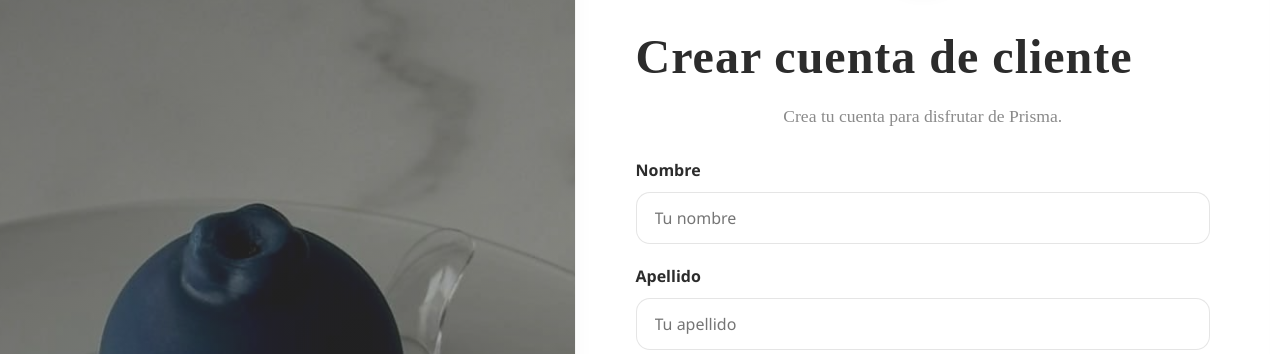
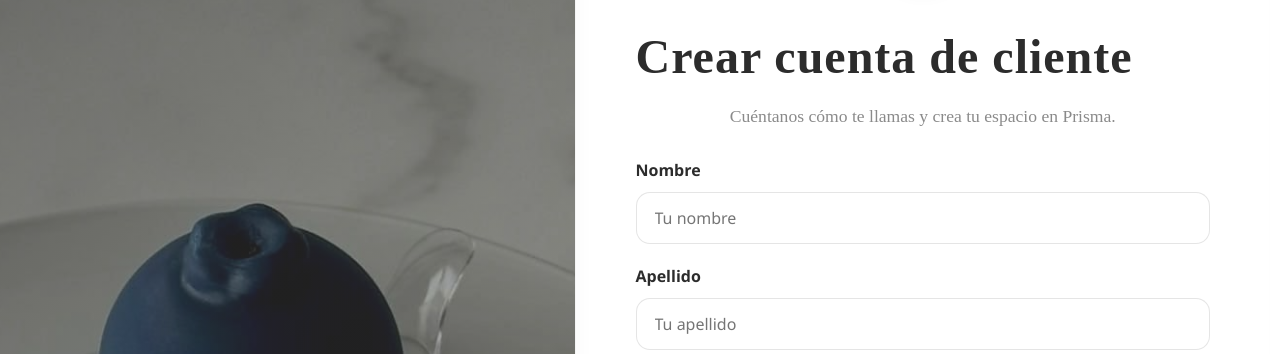
Before and after one commit to D45-csm/PrismaWeb, a Django app: page /usuarios/registro/ in a window 1280 px wide. Shown: the part 159-513 px from the top of the page. Run offline with Django 5.2, Linux system fonts and the light colour scheme; some libraries are stand-ins or nearby versions.

Commit message:
Actualizar el subtítulo en la plantilla de registro para mejorar la claridad del mensaje al usuario.

```diff
--- a/APP/usuarios/templates/usuarios/registro.html
+++ b/APP/usuarios/templates/usuarios/registro.html
@@ -19,7 +19,7 @@
                 <img src="{% static 'img/logo_prisma.png' %}" alt="Prisma Logo">
             </div>
             <h2>Crear cuenta de cliente</h2>
-            <p class="auth-subtitle">Crea tu cuenta para disfrutar de Prisma.</p>
+            <p class="auth-subtitle">Cuéntanos cómo te llamas y crea tu espacio en Prisma.</p>
 
             {% if messages %}
                 {% for message in messages %}
```
